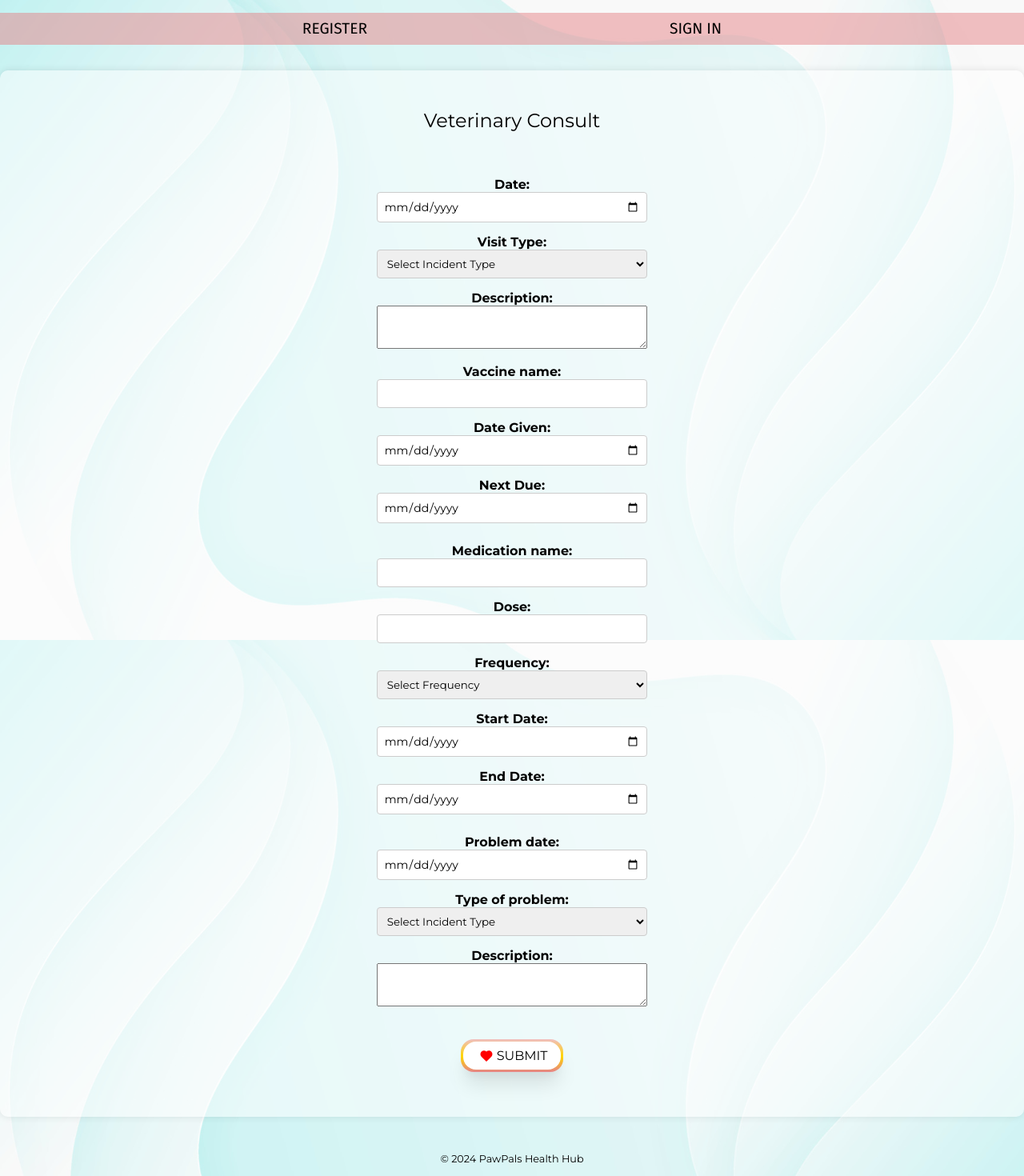
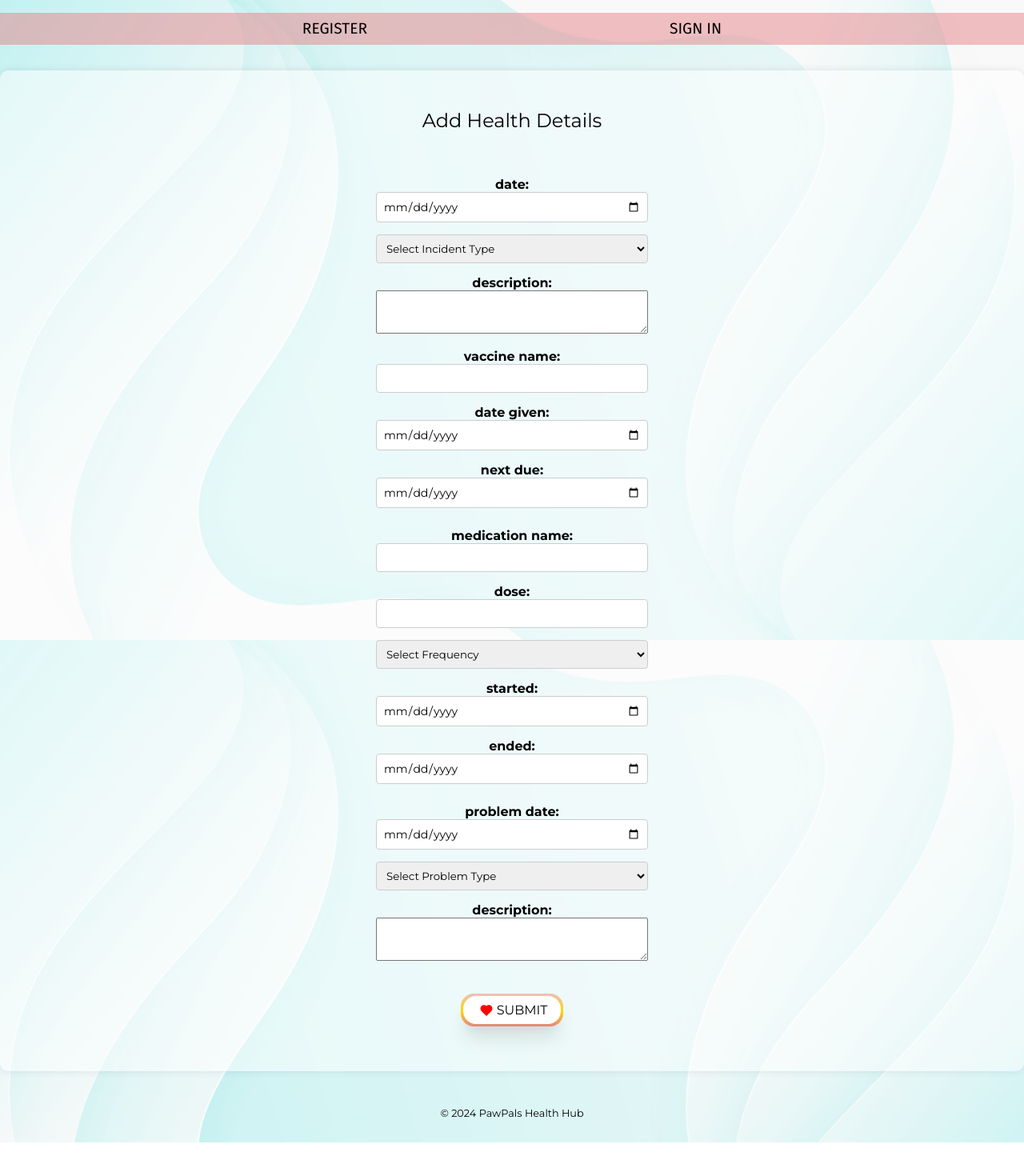
Before and after one commit to harmonica23/pawpals-healthhub-client, a React (Vite) app: page /pet/1/med in a window 1280 px wide. Shown: the top 1470 px of the page at 80% size. After the commit the page ends 1428 px from the top, so only its background shows below. Built offline with nearby package versions, Linux system fonts and the light colour scheme; a web font is replaced by a local one.

Commit message:
form changes

```diff
--- a/src/components/AddPetForm.jsx
+++ b/src/components/AddPetForm.jsx
@@ -36,7 +36,7 @@ const AddPetForm = () => {
                 <form onSubmit={handleSubmit}>
                     {/* name */}
                     <label>
-                        Pet's Name:
+                        Enter Pet's Name:
                         <input
                             type="text"
                             name="name"
@@ -60,14 +60,13 @@ const AddPetForm = () => {
                     <br />
                     {/* Kind */}
                     <label>
-                        Type:
                         <select
                             name="kind"
                             value={formData.kind}
                             onChange={handleInputChange}
                             required
                         >
-                            <option value="">Select Kind</option>
+                            <option value="">Select Pet Type</option>
                             {["cat", "dog", "bird", "fish", "lizard", "snake", "rabbit", "hamster", "guinea pig", "ferret", "turtle", "other"].map((kind) => (
                                 <option key={kind} value={kind}>
                                     {kind}
@@ -78,7 +77,6 @@ const AddPetForm = () => {
                     <br />
                     {/* Gender */}
                     <label>
-                        Gender:
                         <select
                             name="gender"
                             value={formData.gender}
@@ -95,13 +93,12 @@ const AddPetForm = () => {
                     <br />
                     {/* Spay/Neuter Status */}
                     <label>
-                        Spay/Neuter Status:
                         <select
                             name="spayNeuterStatus"
                             value={formData.spayNeuterStatus}
                             onChange={handleInputChange}
                         >
-                            <option value="">Select Status</option>
+                            <option value="">Select Spay/Neuter Status</option>
                             {["spayed", "neutered", "intact"].map((spayNeuterStatus) => (
                                 <option key={spayNeuterStatus} value={spayNeuterStatus}>
                                     {spayNeuterStatus}
--- a/src/components/DietWtForm.jsx
+++ b/src/components/DietWtForm.jsx
@@ -41,20 +41,19 @@ const DietWtForm = () => {
 
     return (
         <div className='profile-container'>
-            <h2>Add Diet Information</h2>
+            <h2>Add Diet Details</h2>
             <form onSubmit={handleSubmit} className='diet-wt-form'>
                 <label>
-                    Brand:
+                    brand:
                     <input type="text" name="brand" value={formData.brand} onChange={handleInputChange} required />
                 </label>
 
                 <label>
-                    Amount:
+                    amount:
                     <input type="text" name="amount" value={formData.amount} onChange={handleInputChange} required />
                 </label>
 
                 <label>
-                    Frequency:
                     <select name="frequency" value={formData.frequency} onChange={handleInputChange} required>
                         <option value="">Select Frequency</option>
                         <option value="once a day">Once a day</option>
@@ -66,12 +65,12 @@ const DietWtForm = () => {
                 </label>
 
                 <label>
-                    Feeding Notes: <br />
+                    feeding notes: <br />
                     <textarea name="feedingNotes" value={formData.feedingNotes} onChange={handleInputChange} maxLength="100" />
                 </label>
 
                 <label>
-                    Pet Weight (lbs):
+                    pet weight (lbs):
                     <input type="number" name="weight" value={formData.weight} onChange={handleInputChange} />
                 </label>
 
--- a/src/components/HealthDetailsForm.jsx
+++ b/src/components/HealthDetailsForm.jsx
@@ -62,12 +62,12 @@ const HealthDetailsForm = () => {
 
     return (
         <div className='profile-container'>
-                    <h2>Veterinary Consult</h2>
+                    <h2>Add Health Details</h2>
             <form onSubmit={handleSubmit} className='add-pet-form'>
                 {/* Veterinary Consult Section */}
                 <div>
                     <label>
-                        Date:
+                        date:
                         <input
                             type="date"
                             name="date"
@@ -76,7 +76,6 @@ const HealthDetailsForm = () => {
                         />
                     </label>
                     <label>
-                        Visit Type:
                         <select
                             name="visitType"
                             value={healthDetails.vetConsult.visitType}
@@ -93,7 +92,7 @@ const HealthDetailsForm = () => {
                         </select>
                     </label>
                     <label>
-                        Description: <br />
+                        description: <br />
                         <textarea
                             name="description"
                             value={healthDetails.vetConsult.description}
@@ -105,7 +104,7 @@ const HealthDetailsForm = () => {
                 {/* Vaccine Section */}
                 <div>
                     <label>
-                        Vaccine name:
+                        vaccine name:
                         <input
                             type="text"
                             name="name"
@@ -114,7 +113,7 @@ const HealthDetailsForm = () => {
                         />
                     </label>
                     <label>
-                        Date Given:
+                        date given:
                         <input
                             type="date"
                             name="dateGiven"
@@ -123,7 +122,7 @@ const HealthDetailsForm = () => {
                         />
                     </label>
                     <label>
-                        Next Due:
+                        next due:
                         <input
                             type="date"
                             name="nextDue"
@@ -135,7 +134,7 @@ const HealthDetailsForm = () => {
                 {/* Medication Section */}
                 <div>
                     <label>
-                        Medication name:
+                        medication name:
                         <input
                             type="text"
                             name="name"
@@ -144,7 +143,7 @@ const HealthDetailsForm = () => {
                         />
                     </label>
                     <label>
-                        Dose:
+                        dose:
                         <input
                             type="text"
                             name="dose"
@@ -153,7 +152,6 @@ const HealthDetailsForm = () => {
                         />
                     </label>
                     <label>
-                        Frequency:
                         <select
                             name="frequency"
                             value={healthDetails.med.frequency}
@@ -168,7 +166,7 @@ const HealthDetailsForm = () => {
                         </select>
                     </label>
                     <label>
-                        Start Date:
+                        started:
                         <input
                             type="date"
                             name="dateStart"
@@ -177,7 +175,7 @@ const HealthDetailsForm = () => {
                         />
                     </label>
                     <label>
-                        End Date:
+                        ended:
                         <input
                             type="date"
                             name="dateEnd"
@@ -189,7 +187,7 @@ const HealthDetailsForm = () => {
                 {/* Incident Section */}
                 <div>
                     <label>
-                        Problem date:
+                        problem date:
                         <input
                             type="date"
                             name="date"
@@ -198,14 +196,13 @@ const HealthDetailsForm = () => {
                         />
                     </label>
                     <label>
-                        Type of problem:
                         <select
                             name="incidentType"
                             value={healthDetails.incident.incidentType}
                             onChange={(e) => handleInputChange('incident', e)}
                             required
                         >
-                            <option value="">Select Incident Type</option> {/* Optional: Prompt user to select an option */}
+                            <option value="">Select Problem Type</option> {/* Optional: Prompt user to select an option */}
                             <option value="injury">Injury</option>
                             <option value="illness">Illness</option>
                             <option value="diagnosis">Diagnosis</option>
@@ -213,7 +210,7 @@ const HealthDetailsForm = () => {
                         </select>
                     </label>
                     <label>
-                        Description:
+                        description:
                         <textarea
                             name="description"
                             value={healthDetails.incident.description}
```
